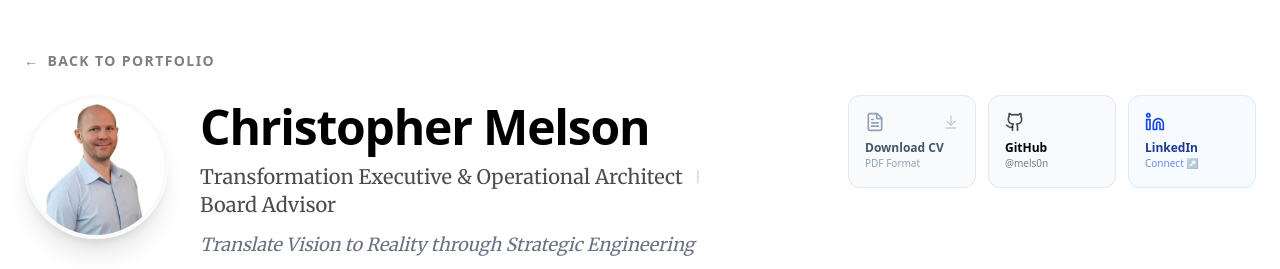
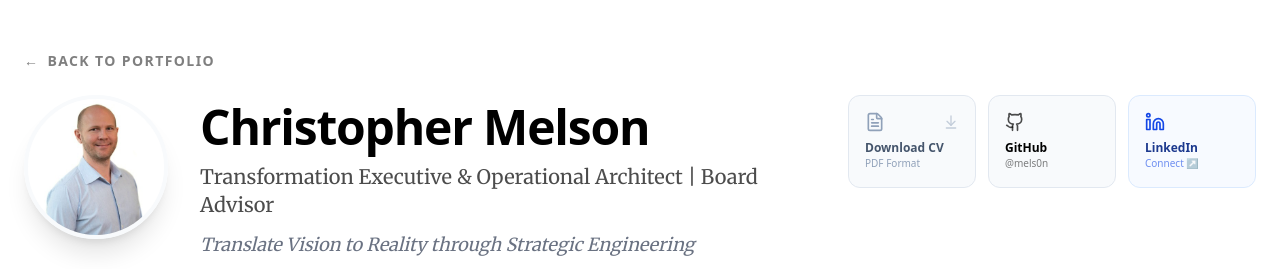
Before and after one commit to mels0n/aboutme, a Next.js app: page /about in a window 1280 px wide. Shown: the top 269 px of the page. Built offline with nearby package versions, Linux system fonts and the light colour scheme; no server answers.

Commit message:
fix: Unify titles into single string to enforce consistent styling

```diff
--- a/src/shared/data/about-content.ts
+++ b/src/shared/data/about-content.ts
@@ -1,7 +1,7 @@
 export const aboutContent = {
     header: {
         name: "Christopher Melson",
-        titles: ["Transformation Executive & Operational Architect", "Board Advisor"],
+        titles: ["Transformation Executive & Operational Architect | Board Advisor"],
         tagline: "Translate Vision to Reality through Strategic Engineering",
     },
     bio: {
```
